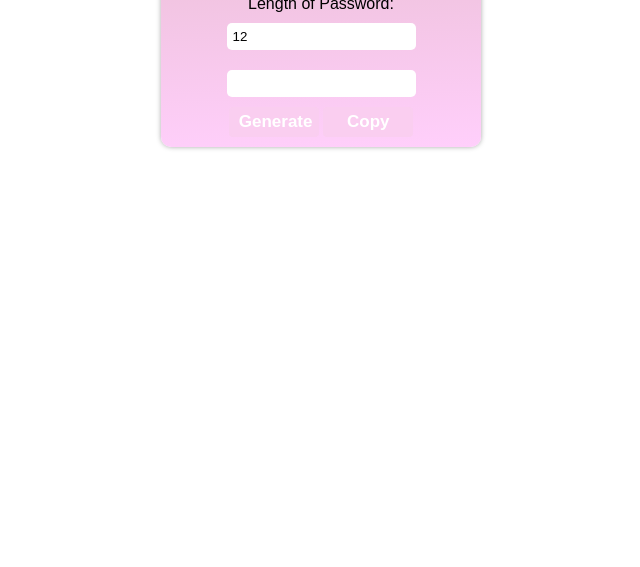
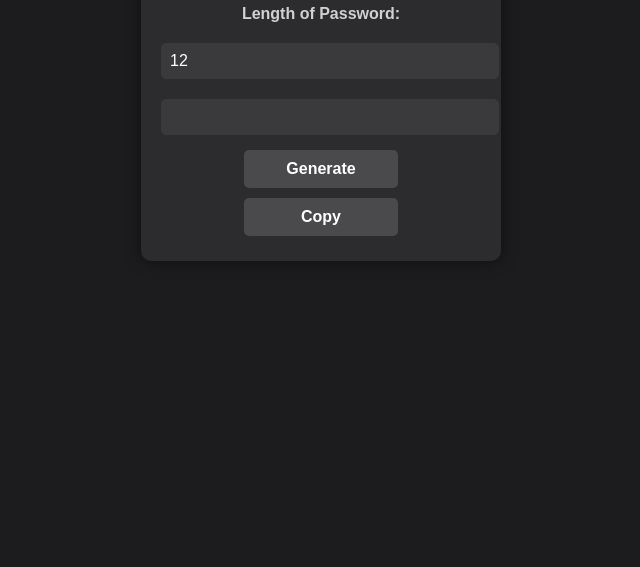
Before and after one commit to keeshakal/passwordgenerator, a plain HTML site: page index.html in a window 1280 px wide. Shown: the part 233-800 px from the top of the page, without its empty margins (319-959 px from the left). Drawn offline with Linux system fonts and the light colour scheme.

Commit message:
Update and made changes

```diff
--- a/src/script.js
+++ b/src/script.js
@@ -1,17 +1,21 @@
 function generatePsw() {
     let output = document.getElementById("output");
-    let chars =
-      "0123456789abcdefghijklmnopqrstuvwxyzABCDEFGHIJKLMNOPQRSTUVWXYZ@1#_-*&%+=/";
-    let length = document.getElementById("length").value - 1; //-1 for index to be accurate
+    let chars = "0123456789abcdefghijklmnopqrstuvwxyzABCDEFGHIJKLMNOPQRSTUVWXYZ@#_-*&%+=/";
+    let length = parseInt(document.getElementById("length").value);
     let password = "";
-    for (let i = 0; i <= length; i++) {
-      let random = Math.floor(Math.random() * chars.length);
-      password += chars.substring(random, random + 1);
+
+    for (let i = 0; i < length; i++) {
+        let randomIndex = Math.floor(Math.random() * chars.length);
+        password += chars[randomIndex];
     }
+
     output.value = password;
-  }
-  // copy password to clipboard
-  function copyPsw() {
+}
+
+function copyPsw() {
+    let output = document.getElementById("output");
     output.select();
+    output.setSelectionRange(0, 99999); // For mobile compatibility
     document.execCommand("copy");
-  }
+    alert("Password copied to clipboard!");
+}
--- a/src/style.css
+++ b/src/style.css
@@ -1,34 +1,60 @@
+body {
+    background-color: #1c1c1e;
+    color: #f5f5f5;
+    font-family: Arial, sans-serif;
+}
+
 .container {
-    width: 300px;
-    padding: 10px;
-    font-family: sans-serif;
-    background: linear-gradient(358deg, #ffcffb, #ebbfd5);
+    width: 320px;
+    padding: 20px;
+    background-color: #2c2c2e;
     margin: 150px auto;
     text-align: center;
-    box-shadow: 0 0 5px rgba(0, 0, 0, 0.342);
     border-radius: 10px;
-  }
+    box-shadow: 0 0 15px rgba(0, 0, 0, 0.5);
+}
 
-  input {
+h2 {
+    color: #e5e5e5;
+}
+
+label {
+    display: block;
+    margin-bottom: 10px;
+    color: #d1d1d1;
+    font-weight: bold;
+}
+
+input {
+    width: 100%;
     outline: none;
     margin: 10px 0;
+    border: 1px solid #3a3a3c;
+    background-color: #3a3a3c;
+    color: #ffffff;
+    padding: 8px;
+    border-radius: 5px;
+    font-size: 16px;
+}
+
+.btn {
+    background-color: #4a4a4d;
+    padding: 10px;
     border: none;
-    padding: 6px;
-    border-radius: 5px;
-  }
-  .btn {
-    background: #facef0;
-    padding: 3px 8px;
-    border: 2px solid #facef0;
     color: white;
     cursor: pointer;
     font-weight: bold;
-    transition: 0.1s;
-    font-size: 17px;
-    border-radius: 4px;
-    width: 30%;
-  }
-  .btn:hover {
-    background: transparent;
-    color: #ebbfd5;
-  }
+    transition: background-color 0.3s ease;
+    font-size: 16px;
+    border-radius: 5px;
+    width: 48%;
+    margin: 5px;
+}
+
+.btn:hover {
+    background-color: #606065;
+}
+
+.btn:focus {
+    outline: none;
+}
```
Also changed, not shown: index.html (+4 -4 lines).
